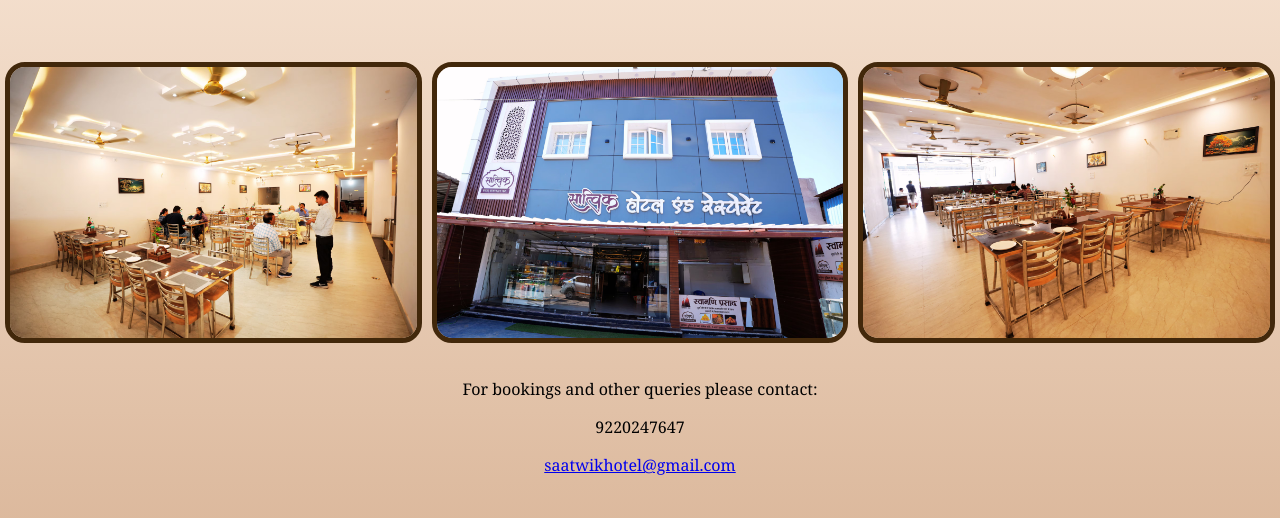
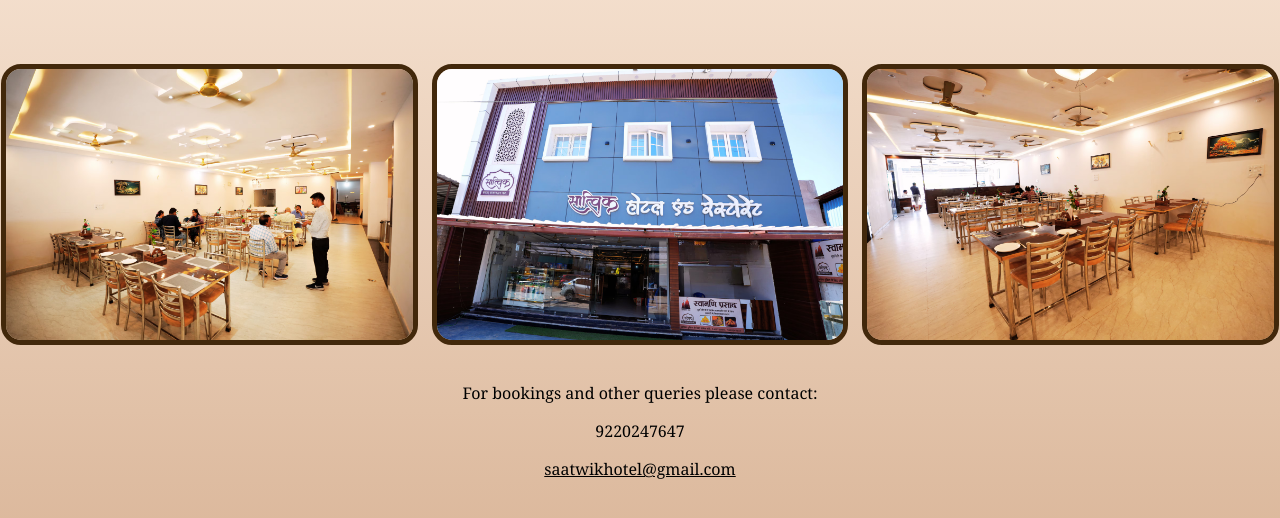
Before and after one commit to vipul19sh/Saatwik-Website, a plain HTML site: page index.html in a window 1280 px wide. Shown: the part 276-794 px from the top of the page. Drawn offline with Linux system fonts and the light colour scheme.

Commit message:
Update style.css

```diff
--- a/style.css
+++ b/style.css
@@ -28,6 +28,17 @@ h1   {
 .item   {
     border: 5px solid #42280b;
     border-radius: 20px;
+    margin: 7px;
+    max-width: 33.333333333333333%;
+}
+
+.item:hover  {
+    border: 10px solid white;
+    border-radius: 20px;
     margin: 5px;
     max-width: 33.333333333333333%;
 }
+
+a   {
+    color: black;
+}
```
